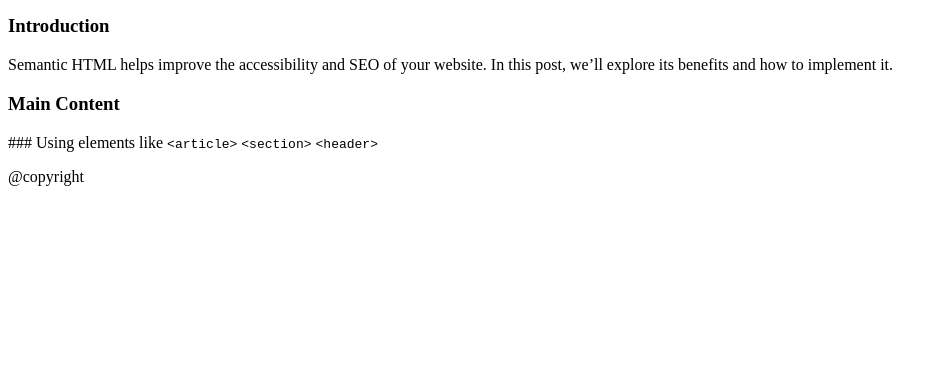
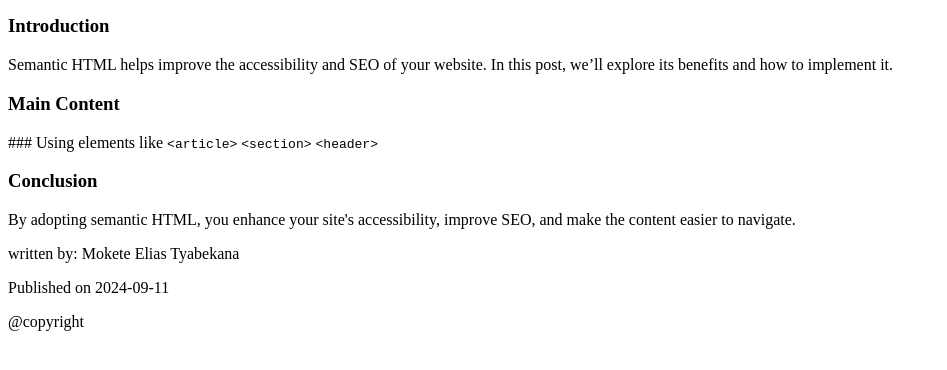
Before and after one commit to MoketeTyabekana/alx-intermediate-frontend, a plain HTML site: page 0x00-semantic_html/2-index.html in a window 1280 px wide. Shown: the part 222-592 px from the top of the page, without its empty margins (0-947 px from the left). Drawn offline with Linux system fonts and the light colour scheme.

Commit message:
Added conclusion section to the article, enhancing content clarity and accessibility

```diff
--- a/0x00-semantic_html/2-index.html
+++ b/0x00-semantic_html/2-index.html
@@ -49,6 +49,20 @@
           <code>&lt;header&gt;</code>
         </p>
       </section>
+      <section>
+        <h3>
+          Conclusion
+        </h3>
+        <p>
+          By adopting semantic HTML, you enhance your site's accessibility, improve SEO, and make the content easier to navigate.
+        </p>
+        <footer>
+          <p>written by: Mokete Elias Tyabekana</p>
+          <p>
+            Published on 2024-09-11
+          </p>
+        </footer>
+      </section>
     </article>
   </main>
   <footer>
```
